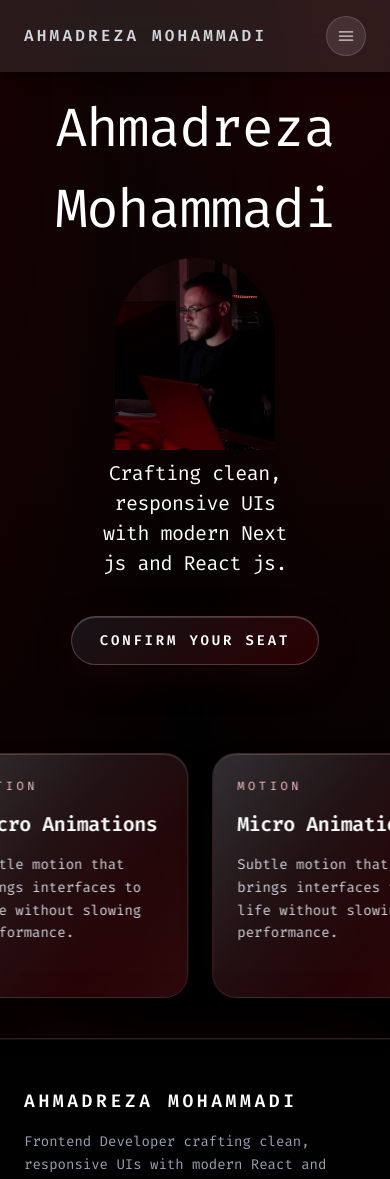
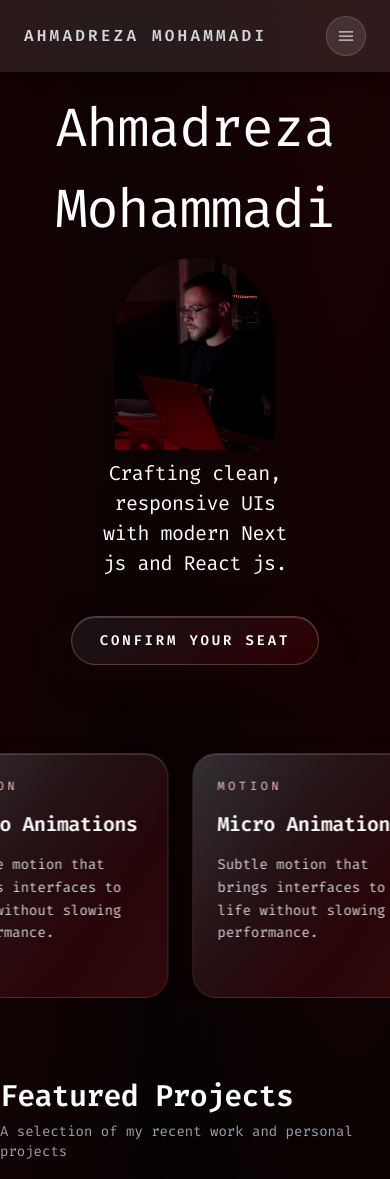
Before and after one commit to Ahmadreza-Mohammadi/my-portfolio, a React (Vite) app: page / in a window 390 px wide. Shown: the top 1179 px of the page. Built offline with nearby package versions, Linux system fonts and the light colour scheme.

Commit message:
Add featured projects section to Home page and create PreviewProjects component

```diff
--- a/src/components/constants/const.js
+++ b/src/components/constants/const.js
@@ -16,7 +16,6 @@ export const navLinks = [
     path: "/contact",
   },
 ];
-
 
 export const showcaseItems = [
   {
@@ -146,3 +145,39 @@ export const showcaseItems = [
     tag: "Research",
   },
 ];
+
+export const featuredProjects = [
+  {
+    id: 1,
+    title: "E-Commerce Platform",
+    description:
+      "A modern e-commerce solution built with React and Next.js, featuring real-time inventory management and seamless checkout experience.",
+    technologies: ["React", "Next.js", "TypeScript", "Tailwind CSS"],
+    image: "/images/project-1.jpg",
+    githubUrl: "https://github.com/example",
+    liveUrl: "https://example.com",
+    category: "Web App",
+  },
+  {
+    id: 2,
+    title: "Task Management Dashboard",
+    description:
+      "An intuitive task management application with drag-and-drop functionality, team collaboration features, and real-time updates.",
+    technologies: ["React", "Node.js", "MongoDB", "Socket.io"],
+    image: "/images/project-2.jpg",
+    githubUrl: "https://github.com/example",
+    liveUrl: "https://example.com",
+    category: "Full Stack",
+  },
+  {
+    id: 3,
+    title: "Portfolio Website",
+    description:
+      "A responsive portfolio website showcasing projects and skills with smooth animations and modern design patterns.",
+    technologies: ["React", "Tailwind CSS", "Framer Motion"],
+    image: "/images/project-3.jpg",
+    githubUrl: "https://github.com/example",
+    liveUrl: "https://example.com",
+    category: "Frontend",
+  },
+];
--- /dev/null
+++ b/src/components/ui/PreviewProjects.jsx
@@ -0,0 +1,154 @@
+import { Link } from "react-router-dom";
+import { featuredProjects } from "../constants/const";
+
+function PreviewProjects() {
+  return (
+    <section className="mt-20 flex flex-col gap-8 ">
+      <div className="flex flex-col items-center gap-4 md:flex-row md:justify-between">
+        <div>
+          <h2 className="text-3xl md:text-4xl font-semibold tracking-tight text-white">
+            Featured Projects
+          </h2>
+          <p className="mt-2 text-sm md:text-base text-gray-400">
+            A selection of my recent work and personal projects
+          </p>
+        </div>
+        <Link
+          to="/projects"
+          className="group flex items-center gap-2 text-sm font-medium text-gray-300 transition-all duration-300 hover:text-white hover:gap-3"
+        >
+          <span className="relative">
+            View All Projects
+            <span className="absolute bottom-0 left-0 w-0 h-px bg-white transition-all duration-300 group-hover:w-full" />
+          </span>
+          <svg
+            viewBox="0 0 24 24"
+            fill="none"
+            stroke="currentColor"
+            strokeWidth="1.6"
+            strokeLinecap="round"
+            strokeLinejoin="round"
+            className="h-4 w-4 transition-all duration-300 group-hover:translate-x-1 group-hover:scale-110"
+            aria-hidden="true"
+          >
+            <path d="M5 12h14" />
+            <path d="m12 5 7 7-7 7" />
+          </svg>
+        </Link>
+      </div>
+
+      <div className="grid grid-cols-1 gap-6 md:grid-cols-2 xl:grid-cols-3">
+        {featuredProjects.map((project) => (
+          <article
+            key={project.id}
+            className="group card-surface rounded-3xl p-6 flex flex-col gap-4 transition-all duration-[350ms] hover:-translate-y-[6px] hover:scale-[1.02] min-w-0"
+          >
+            {/* Project Image Placeholder */}
+            <div className="relative w-full h-48 rounded-2xl overflow-hidden bg-gradient-to-br from-[rgba(69,0,3,0.4)] to-[rgba(28,27,32,0.6)] border border-white/10 group-hover:border-white/20 transition-all duration-[350ms]">
+              <div className="absolute inset-0 flex items-center justify-center transition-transform duration-[350ms] group-hover:scale-110">
+                <svg
+                  viewBox="0 0 24 24"
+                  fill="none"
+                  stroke="currentColor"
+                  strokeWidth="1.5"
+                  strokeLinecap="round"
+                  strokeLinejoin="round"
+                  className="h-16 w-16 text-white/20 group-hover:text-white/30 transition-colors duration-[350ms]"
+                  aria-hidden="true"
+                >
+                  <rect x="3" y="3" width="18" height="18" rx="2" />
+                  <path d="M3 9h18" />
+                  <path d="M9 21V9" />
+                </svg>
+              </div>
+              {/* Overlay effect on hover */}
+              <div className="absolute inset-0 bg-gradient-to-t from-black/40 via-transparent to-transparent opacity-0 group-hover:opacity-100 transition-opacity duration-[350ms]" />
+            </div>
+
+            {/* Project Info */}
+            <div className="flex flex-col gap-3">
+              <div className="flex items-center justify-between">
+                <span className="text-xs uppercase tracking-[0.3em] text-[#f5c2c7] group-hover:text-[#f5c2c7]/80 transition-colors duration-[350ms]">
+                  {project.category}
+                </span>
+                <div className="flex items-center gap-3 opacity-0 group-hover:opacity-100 translate-y-2 group-hover:translate-y-0 transition-all duration-[350ms] delay-75">
+                  {project.githubUrl && (
+                    <a
+                      href={project.githubUrl}
+                      target="_blank"
+                      rel="noreferrer"
+                      aria-label="GitHub"
+                      className="text-gray-400 hover:text-white transition-all duration-300 hover:scale-110"
+                    >
+                      <svg
+                        viewBox="0 0 24 24"
+                        fill="currentColor"
+                        className="h-4 w-4"
+                        aria-hidden="true"
+                      >
+                        <path
+                          fillRule="evenodd"
+                          d="M12 .5C5.649.5.5 5.65.5 12.004c0 5.1 3.292 9.426 7.865 10.956.575.105.786-.25.786-.555 0-.275-.01-1.004-.015-1.97-3.2.696-3.876-1.543-3.876-1.543-.523-1.327-1.278-1.681-1.278-1.681-1.044-.714.08-.7.08-.7 1.154.081 1.762 1.186 1.762 1.186 1.027 1.76 2.694 1.252 3.35.957.105-.744.402-1.252.732-1.541-2.554-.29-5.237-1.277-5.237-5.682 0-1.255.45-2.28 1.186-3.083-.12-.29-.513-1.458.112-3.04 0 0 .966-.31 3.165 1.177a10.95 10.95 0 0 1 2.88-.388c.977.005 1.963.132 2.88.388 2.197-1.487 3.16-1.177 3.16-1.177.627 1.582.234 2.75.115 3.04.738.803 1.185 1.828 1.185 3.083 0 4.419-2.688 5.388-5.254 5.673.414.358.78 1.066.78 2.149 0 1.552-.014 2.805-.014 3.188 0 .309.206.667.793.554C20.213 21.424 23.5 17.1 23.5 12.004 23.5 5.65 18.35.5 12 .5Z"
+                          clipRule="evenodd"
+                        />
+                      </svg>
+                    </a>
+                  )}
+                  {project.liveUrl && (
+                    <a
+                      href={project.liveUrl}
+                      target="_blank"
+                      rel="noreferrer"
+                      aria-label="Live Demo"
+                      className="text-gray-400 hover:text-white transition-all duration-300 hover:scale-110"
+                    >
+                      <svg
+                        viewBox="0 0 24 24"
+                        fill="none"
+                        stroke="currentColor"
+                        strokeWidth="1.6"
+                        strokeLinecap="round"
+                        strokeLinejoin="round"
+                        className="h-4 w-4"
+                        aria-hidden="true"
+                      >
+                        <path d="M18 13v6a2 2 0 0 1-2 2H5a2 2 0 0 1-2-2V8a2 2 0 0 1 2-2h6" />
+                        <path d="m15 3 6 6" />
+                        <path d="M10 14 21 3" />
+                      </svg>
+                    </a>
+                  )}
+                </div>
+              </div>
+
+              <h3 className="text-xl md:text-2xl font-semibold tracking-tight text-white group-hover:text-[#f5c2c7] transition-colors duration-[350ms]">
+                {project.title}
+              </h3>
+
+              <p className="text-sm md:text-base text-gray-300 leading-relaxed line-clamp-3 group-hover:text-gray-200 transition-colors duration-[350ms]">
+                {project.description}
+              </p>
+
+              {/* Technologies */}
+              <div className="flex flex-wrap gap-2 pt-2">
+                {project.technologies.map((tech, index) => (
+                  <span
+                    key={index}
+                    className="px-3 py-1 text-xs rounded-full border border-white/10 bg-white/5 text-gray-400 group-hover:border-white/20 group-hover:bg-white/10 group-hover:text-gray-300 transition-all duration-[350ms]"
+                    style={{
+                      transitionDelay: `${index * 30}ms`,
+                    }}
+                  >
+                    {tech}
+                  </span>
+                ))}
+              </div>
+            </div>
+          </article>
+        ))}
+      </div>
+    </section>
+  );
+}
+
+export default PreviewProjects;
--- a/src/pages/Home.jsx
+++ b/src/pages/Home.jsx
@@ -1,11 +1,13 @@
 import Cards from "../components/ui/Cards";
 import HeroSection from "../components/ui/HeroSection";
+import PreviewProjects from "../components/ui/PreviewProjects";
 
 function Home() {
   return (
     <div>
       <HeroSection />
       <Cards />
+      <PreviewProjects />
     </div>
   );
 }
```
